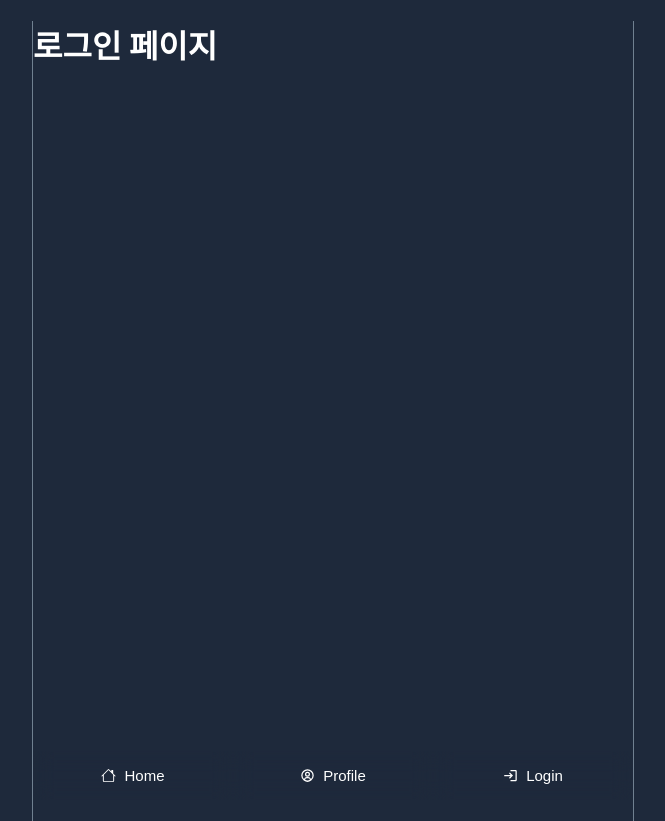
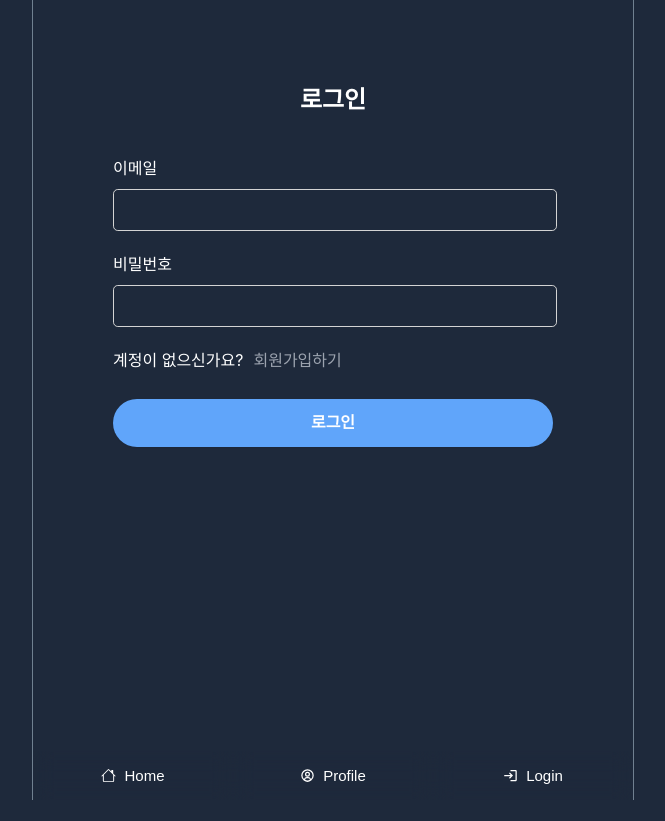
Before and after one commit to songye38/2023_react_twitter_app, a React (Create React App) app in the folder twitter_app_main/: page /users/login in a window 1280 px wide. Shown: the whole page, without its empty margins (307-972 px from the left). After the commit the page ends 800 px from the top, so only its background shows below. Built offline with nearby package versions, Linux system fonts and the light colour scheme; no server answers.

Commit message:
Update LoginForm.tsx 로그인 부분 구현

```diff
--- a/twitter_app_main/src/components/users/LoginForm.tsx
+++ b/twitter_app_main/src/components/users/LoginForm.tsx
@@ -1,3 +1,86 @@
+import { getAuth, signInWithEmailAndPassword } from "firebase/auth";
+import { app } from "firebaseApp";
+import { useState } from "react";
+import { Link, useNavigate } from "react-router-dom";
+import { toast } from "react-toastify";
+
 export default function LoginForm(){
-    return <h1>로그인 페이지</h1>
+    const navigate = useNavigate();
+
+    const [error,setError] = useState<string>("");
+    const [email,setEmail] = useState<string>("");
+    const [password,setPassword] = useState<string>("");
+
+    const onSubmit = async (e:any)=>{
+        e.preventDefault();
+        try {
+            const auth = getAuth(app);
+            await signInWithEmailAndPassword(auth,email,password);
+            navigate("/");
+            toast.success('로그인 성공!');
+        }catch(error:any){
+            toast.error(error?.code);
+
+        }
+    };
+
+    const onChange =(e:React.ChangeEvent<HTMLInputElement>)=>{
+        const {
+            target : {name,value},
+        } = e;
+
+        if (name === "email") {
+            setEmail(value);
+            const validRegex =
+              /^[a-zA-Z0-9.!#$%&'*+/=?^_`{|}~-]+@[a-zA-Z0-9-]+(?:\.[a-zA-Z0-9-]+)*$/;
+
+            if (!value?.match(validRegex)) {
+              setError("이메일 형식이 올바르지 않습니다.");
+            } else {
+              setError("");
+            }
+          }
+
+          if (name === "password") {
+            setPassword(value);
+
+            if (value?.length < 8) {
+              setError("비밀번호는 8자리 이상 입력해주세요");
+            }else {
+              setError("");
+            }
+          }
+        };
+
+
+    return (
+
+        <form className="form form--lg" onSubmit={onSubmit}>
+            <div className="form__title">로그인</div>
+            <div className="form__block">
+                <label htmlFor="email">이메일</label>
+                <input type='text' name='email' id='email'  value={email} onChange={onChange} required/>
+            </div>
+            <div className="form__block">
+                <label htmlFor="password">비밀번호</label>
+                <input type='password' name='password' id='password' value = {password} onChange={onChange } required/>
+            </div>
+            {/*만약 에러가 있다면? */}
+            {error && error?.length >0 && (
+                <div className="form__block">
+                    <div className="form_error">{error}</div>
+                </div>
+            )}
+
+            <div className="form__block">
+                계정이 없으신가요?
+                <Link to='/users/signup' className='form__link'>
+                    회원가입하기
+                </Link>
+            </div>
+            <div className="form__block--lg">
+                <button type='submit' className="form__btn-submit" disabled = {error?.length >0}>로그인</button>
+            </div>
+        </form>
+    );
 }
--- a/twitter_app_main/src/components/users/SignupForm.tsx
+++ b/twitter_app_main/src/components/users/SignupForm.tsx
@@ -94,11 +94,11 @@ export default function SignupForm(){
 
             <div className="form__block">
                 계정이 있으신가요?
-                <Link to='/login' className='form__link'>
+                <Link to='/users/login' className='form__link'>
                     로그인하기
                 </Link>
             </div>
-            <div className="form__block">
+            <div className="form__block--lg">
                 <button type='submit' className="form__btn-submit" disabled = {error?.length >0}>회원가입</button>
             </div>
         </form>
```
